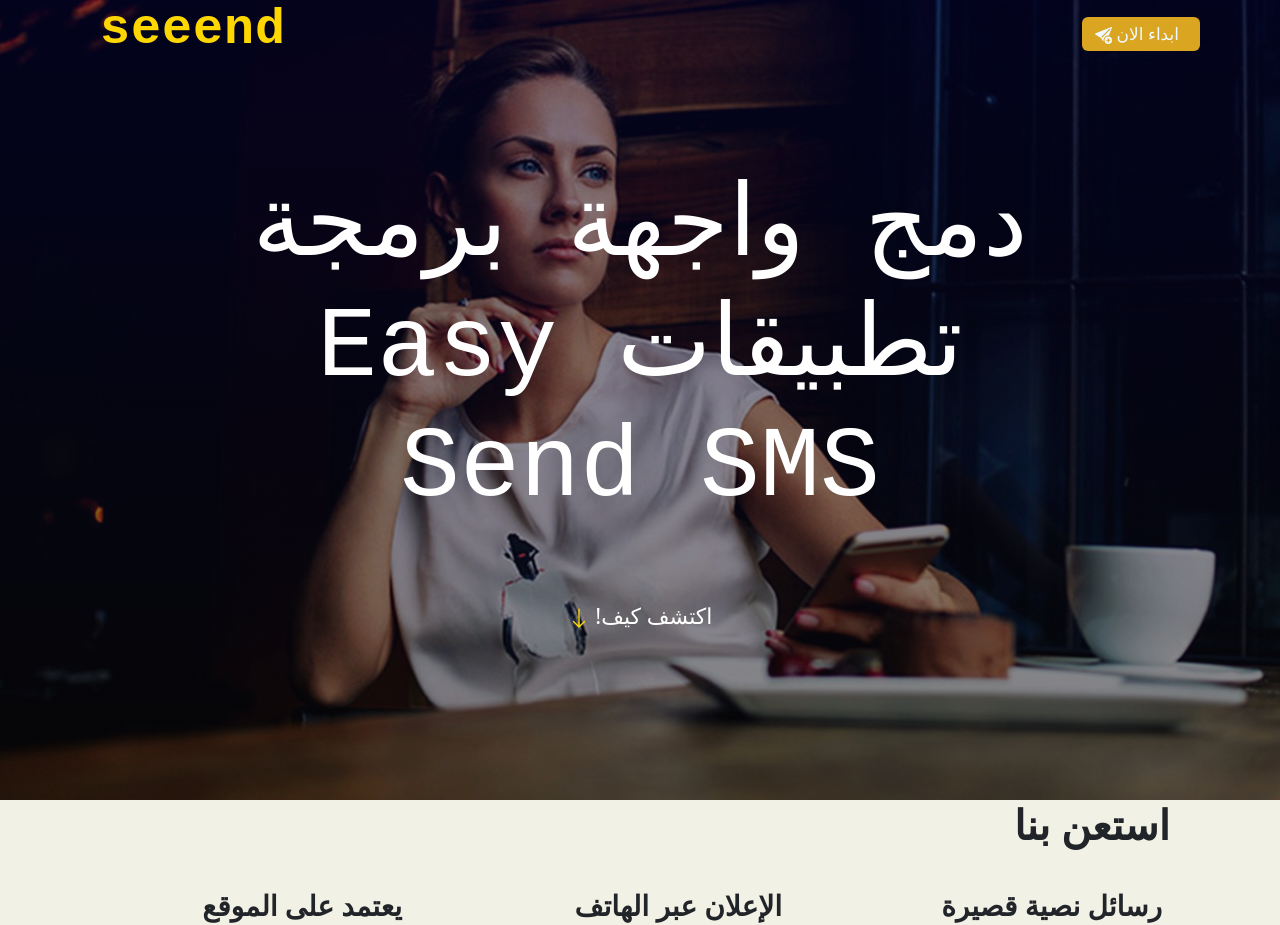
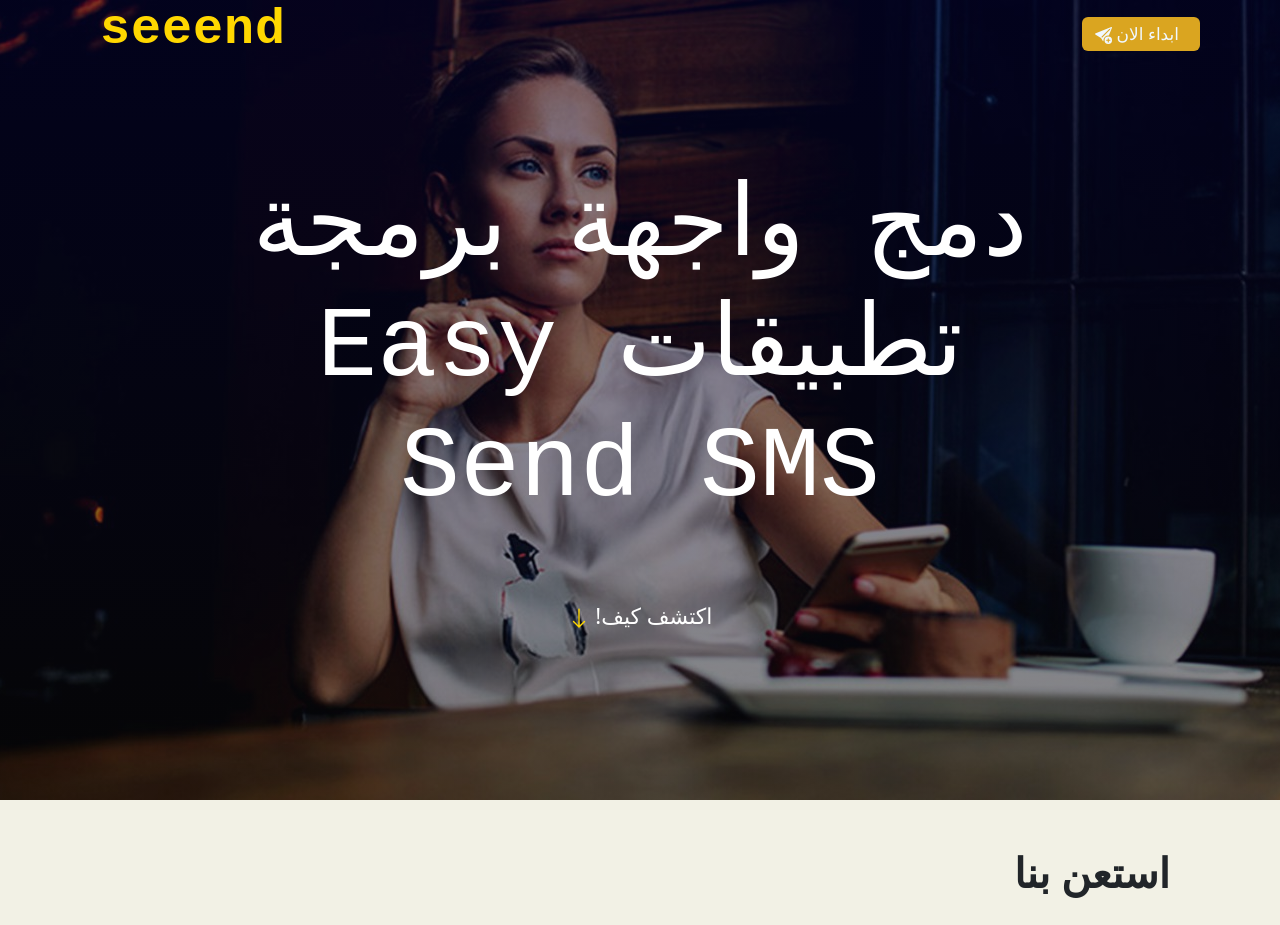
Before and after one commit to gemyzero/Sms, a React (Vite) app: page / in a window 1280 px wide. Shown: the top 925 px of the page. Built offline with nearby package versions, Linux system fonts and the light colour scheme.

Commit message:
ReCAPTCHA3 commit

```diff
--- a/src/Componets/HireUsFor/Us.jsx
+++ b/src/Componets/HireUsFor/Us.jsx
@@ -4,7 +4,7 @@ export default function Us() {
   return (
 <div className=" us  ">
 <div className='container '>
-        <h1 className='mb-4 mx-1 px-4'>استعن بنا</h1>
+        <h1 className='mb-4 mx-1 px-4 pt-5'>استعن بنا</h1>
       <div className="row">
         <div className="col-lg-4 p-3 px-lg-5  ">
             <h3 className='mb-3'>رسائل نصية قصيرة جماعية</h3>
--- a/src/Componets/about/About.jsx
+++ b/src/Componets/about/About.jsx
@@ -3,7 +3,7 @@ import about from '../../../public/images/about.png'
 import './about.css'
 export default function About() {
   return (
-    <div className='about py-5'>
+    <div className='about py-5' id='about'>
       <div className="row  mx-auto py-5">
       <div className="col-lg-6 info-about">
 <h1>معلومات عنا</h1>
--- a/src/Componets/contact/Contact.jsx
+++ b/src/Componets/contact/Contact.jsx
@@ -71,6 +71,7 @@ export default function Contact() {
       <form onSubmit={HandelSubmit} action="" className="form-contact w-75 mx-auto">
         <div className="log ">
           <input ref={InputPhone} type="text" id="disabledTextInput" className="form-control mx-2 my-3 py-2" placeholder=" الرجاء ادخال رقم الهاتف " />
+
           <input ref={Inputname} type="text" id="disabledTextInput" className="form-control mx-2 my-3 py-2" placeholder=" الرجاء ادخال   اسمك" />
         </div>
         <textarea ref={InputArea} className="form-control me-2" id="exampleFormControlTextarea1 my-3 py-2" placeholder="الرجاء ادخال الرساله" rows="3" />
--- a/src/Componets/header/Header.jsx
+++ b/src/Componets/header/Header.jsx
@@ -13,7 +13,7 @@ export default function Header() {
  <div className='hero w-100'>
 <div className='text-center'>
 <h1 className='mx-auto'>دمج واجهة برمجة تطبيقات Easy Send SMS</h1>
-<a href="#"> اكتشف كيف! <span><BsArrowDown /></span>  </a>
+<a href="#about"> اكتشف كيف! <span><BsArrowDown /></span>  </a>
 </div>
 
 
```
